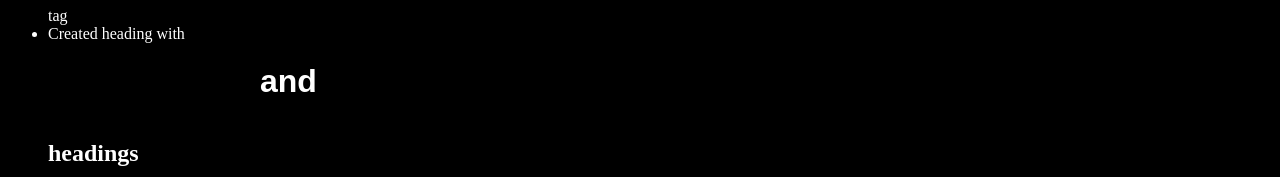
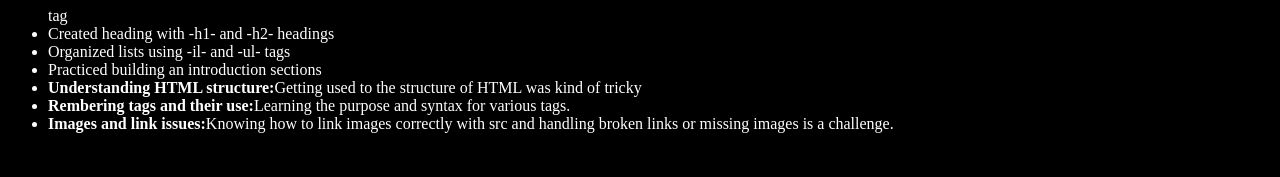
Before and after one commit to Harjot478/sophmore_repository, a plain HTML site: page index.html in a window 1280 px wide. Shown: the part 713-890 px from the top of the page. Drawn offline with Linux system fonts and the light colour scheme.

Commit message:
Update index.html

```diff
--- a/index.html
+++ b/index.html
@@ -55,7 +55,7 @@
         <ul>
         <li>Learned how to add mages with the <img> tag </li>
 
-        <li>Created heading with <h1> and <h2> headings </li>
+        <li>Created heading with -h1- and -h2- headings </li>
 
           <li>Organized lists using -il- and -ul- tags </li>
 
```
